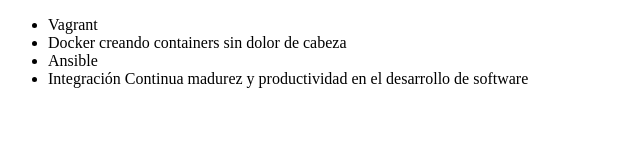
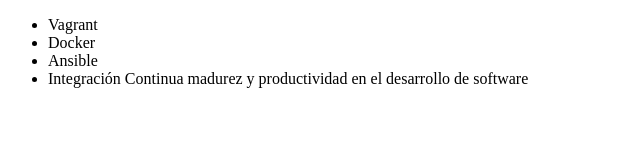
Before and after one commit to Justincri/alura-git, a plain HTML site: page index.html in a window 1280 px wide. Shown: the whole page, without its empty margins (0-640 px from the left). Drawn offline with Linux system fonts and the light colour scheme.

Commit message:
error x2

```diff
--- a/index.html
+++ b/index.html
@@ -7,7 +7,7 @@
     <body>
         <ul>
             <li>Vagrant</li>
-            <li>Docker creando containers sin dolor de cabeza</li>
+            <li>Docker</li>
             <li>Ansible</li>
             <li>Integración Continua madurez y productividad en el desarrollo de software</li>
         </ul>
```
